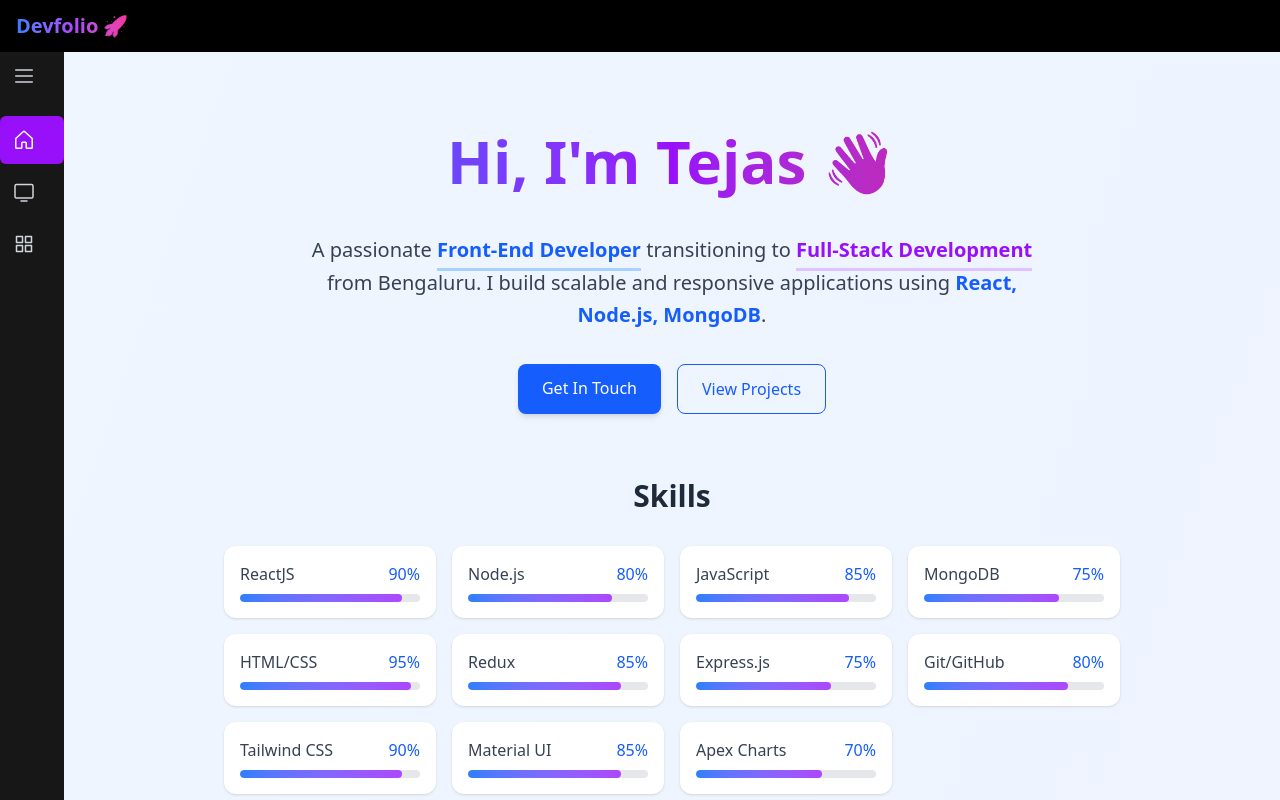
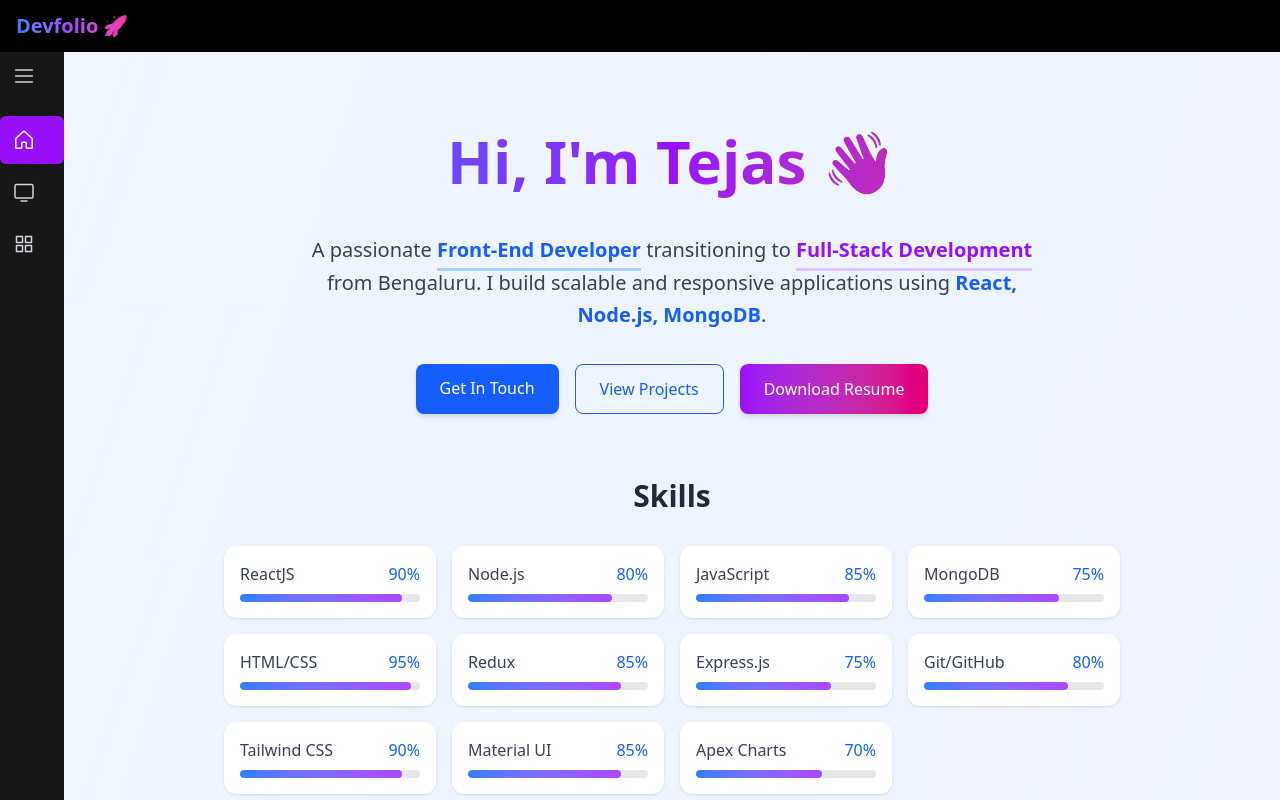
Before and after one commit to mtejas309/AkkuKnox, a React (Vite) app: page / in a window 1280 px wide. Built offline with nearby package versions, Linux system fonts and the light colour scheme.

Commit message:
update up to date

```diff
--- a/src/components/SilderBar.jsx
+++ b/src/components/SilderBar.jsx
@@ -33,7 +33,7 @@ function SideBar() {
           <li>
             <Link
               to="/"
-              className={`flex items-center px-3 py-3 rounded-md hover:bg-neutral-800 transition ${isActive(
+              className={`flex items-center px-3 py-3 rounded-md  transition ${isActive(
                 "/"
               )}`}
             >
@@ -46,7 +46,7 @@ function SideBar() {
           <li>
             <Link
               to="/responsive"
-              className={`flex items-center px-3 py-3 rounded-md hover:bg-neutral-800 transition ${isActive(
+              className={`flex items-center px-3 py-3 rounded-md  transition ${isActive(
                 "/responsive"
               )}`}
             >
@@ -59,7 +59,7 @@ function SideBar() {
           <li>
             <Link
               to="/dashboard"
-              className={`flex items-center px-3 py-3 rounded-md hover:bg-neutral-800 transition ${isActive(
+              className={`flex items-center px-3 py-3 rounded-md  transition ${isActive(
                 "/dashboard"
               )}`}
             >
--- a/src/pages/Welcome.jsx
+++ b/src/pages/Welcome.jsx
@@ -1,12 +1,31 @@
 import React, { useState, useEffect } from "react";
 import { Circle } from "phosphor-react"; // Phosphor icon for timeline dots
 import { Link } from "react-router-dom";
+
 function Welcome() {
   const [isVisible, setIsVisible] = useState(false);
+  const [isDownloading, setIsDownloading] = useState(false);
 
   useEffect(() => {
     setIsVisible(true);
   }, []);
+
+  const handleDownload = () => {
+    setIsDownloading(true);
+
+    // Create a fake download delay for better UX
+    setTimeout(() => {
+      // Create a link element to trigger download
+      const link = document.createElement("a");
+      link.href = "src/assets/TejasM_Resume (2).pdf"; // Update path if needed
+      link.download = "TejasM_Frontend_Developer_Resume.pdf";
+      document.body.appendChild(link);
+      link.click();
+      document.body.removeChild(link);
+
+      setIsDownloading(false);
+    }, 1500);
+  };
 
   const skills = [
     { name: "ReactJS", level: 90 },
@@ -192,7 +211,7 @@ function Welcome() {
             </p>
 
             {/* Buttons with hover glow */}
-            <div className="flex justify-center space-x-4 mt-8 animate-fade-in delay-500">
+            <div className="flex flex-wrap justify-center gap-4 mt-8 animate-fade-in delay-500">
               <a
                 href="#contact"
                 className="px-6 py-3 bg-blue-600 text-white rounded-lg shadow-md hover:bg-blue-700 transition-all duration-300 transform hover:-translate-y-1 hover:shadow-blue-400/50 hover:shadow-lg"
@@ -205,6 +224,49 @@ function Welcome() {
               >
                 View Projects
               </a>
+              {/* Download Resume Button */}
+              <button
+                onClick={handleDownload}
+                disabled={isDownloading}
+                className={`px-6 py-3 bg-gradient-to-r from-purple-600 to-pink-600 text-white rounded-lg shadow-md transition-all duration-300 transform hover:-translate-y-1 hover:shadow-lg hover:shadow-purple-400/50 relative overflow-hidden group ${
+                  isDownloading ? "opacity-75 cursor-not-allowed" : ""
+                }`}
+              >
+                <span
+                  className={`relative z-10 ${
+                    isDownloading ? "opacity-0" : "opacity-100"
+                  }`}
+                >
+                  Download Resume
+                </span>
+                <span
+                  className={`absolute inset-0 flex items-center justify-center ${
+                    isDownloading ? "opacity-100" : "opacity-0"
+                  }`}
+                >
+                  <svg
+                    className="animate-spin h-5 w-5 text-white"
+                    xmlns="http://www.w3.org/2000/svg"
+                    fill="none"
+                    viewBox="0 0 24 24"
+                  >
+                    <circle
+                      className="opacity-25"
+                      cx="12"
+                      cy="12"
+                      r="10"
+                      stroke="currentColor"
+                      strokeWidth="4"
+                    ></circle>
+                    <path
+                      className="opacity-75"
+                      fill="currentColor"
+                      d="M4 12a8 8 0 018-8V0C5.373 0 0 5.373 0 12h4zm2 5.291A7.962 7.962 0 014 12H0c0 3.042 1.135 5.824 3 7.938l3-2.647z"
+                    ></path>
+                  </svg>
+                </span>
+                <span className="absolute inset-0 bg-gradient-to-r from-pink-600 to-purple-600 opacity-0 group-hover:opacity-100 transition-opacity duration-300"></span>
+              </button>
             </div>
           </div>
 
```
Also changed, not shown: 1 other file (tests, documents, lock files or other folders).
